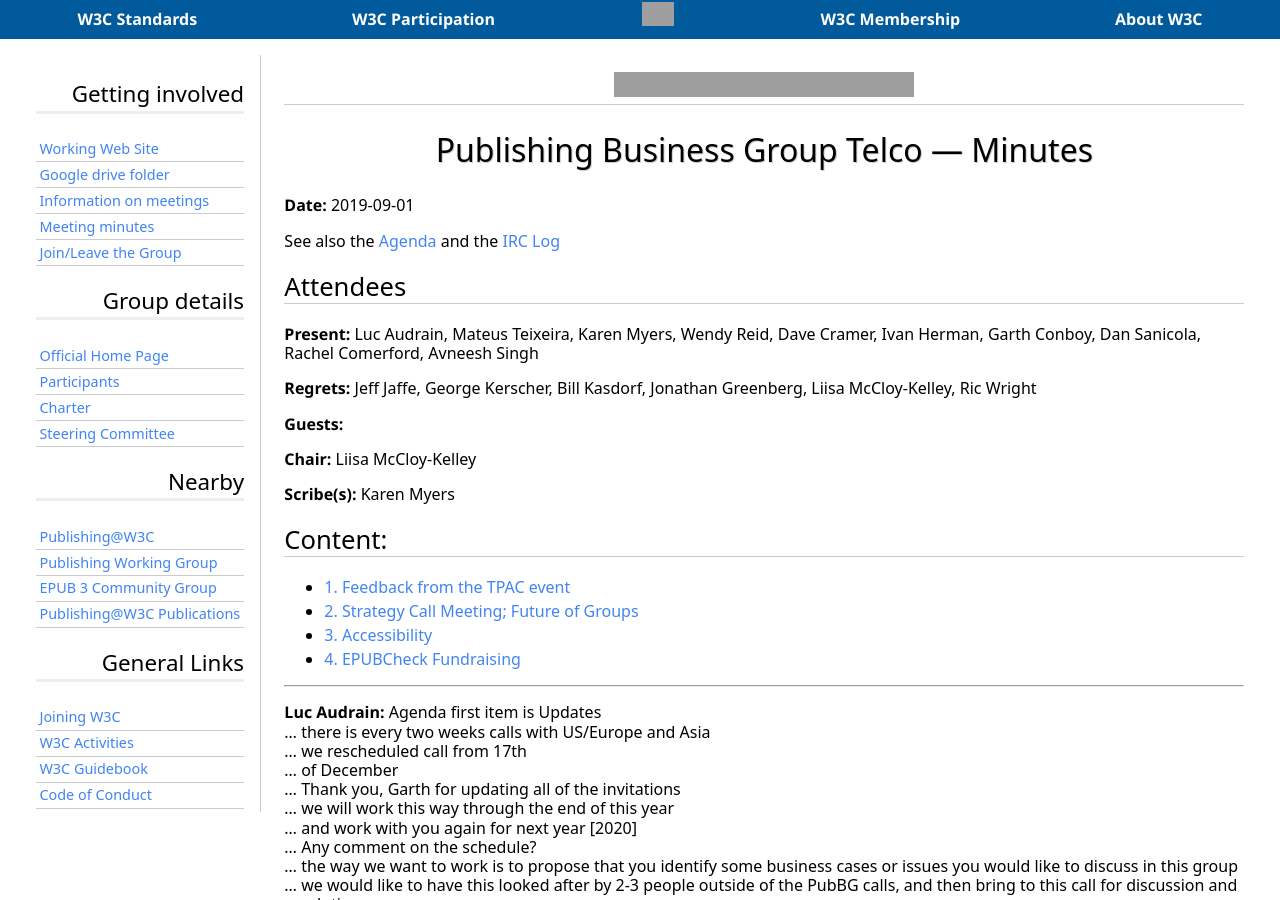
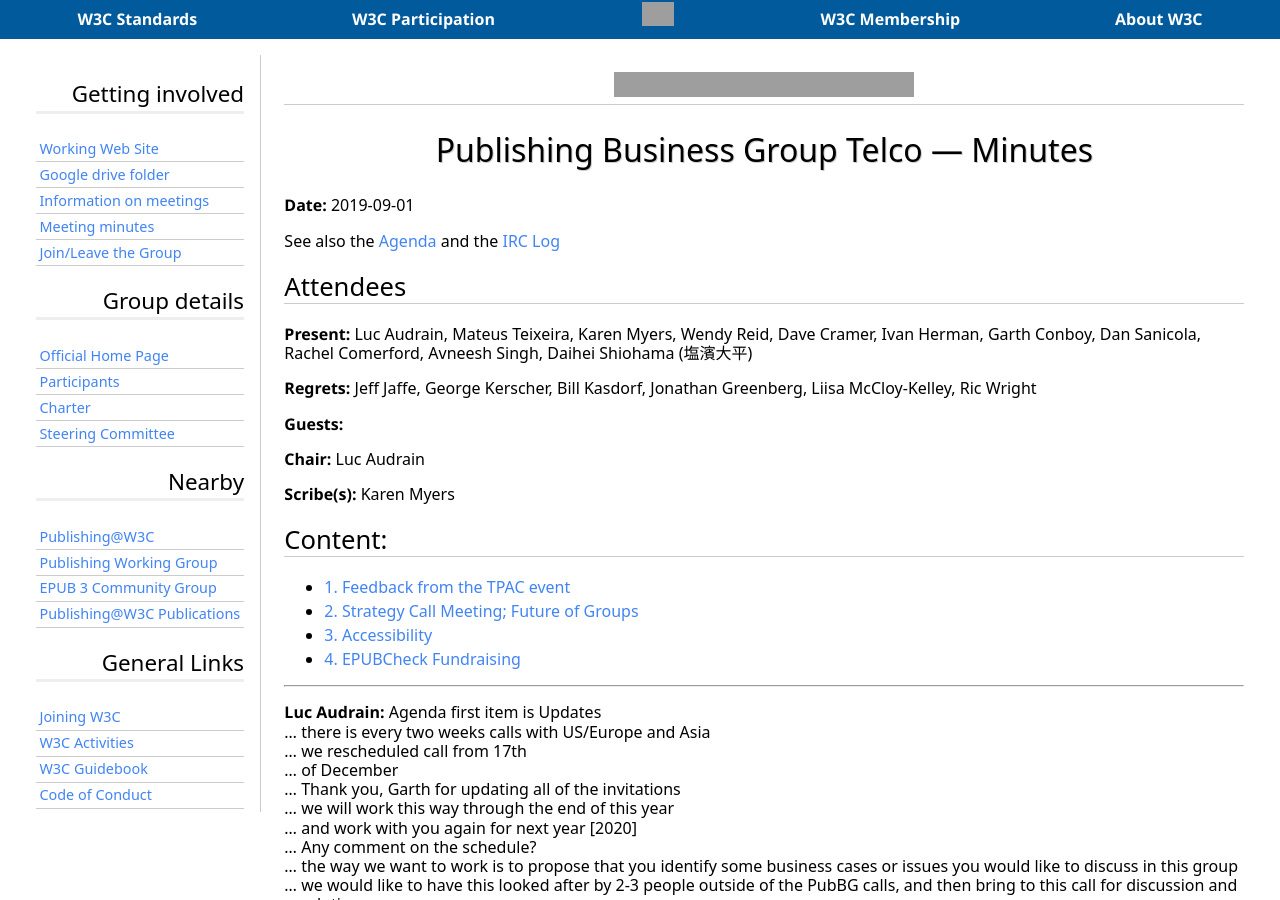
Before and after one commit to w3c/publ-bg, a Jekyll site: the page built from Meetings/Minutes/2019/2019-10-01-pbg.md, in a window 1280 px wide and 900 px high. Built offline with Jekyll 4.4.1, drawn with Linux system fonts in a browser that asks for light colours; some web fonts are replaced; grey boxes are pictures that could not be loaded.

Commit message:
Added Daihei

```diff
--- a/Meetings/Minutes/2019/2019-10-01-pbg.md
+++ b/Meetings/Minutes/2019/2019-10-01-pbg.md
@@ -93,13 +93,13 @@ See also the [Agenda](https://lists.w3.org/Archives/Public/public-publishingbg/2
 
 ## Attendees
 {: .no_toc}
-**Present:** Luc Audrain, Mateus Teixeira, Karen Myers, Wendy Reid, Dave Cramer, Ivan Herman, Garth Conboy, Dan Sanicola, Rachel Comerford, Avneesh Singh
+**Present:** Luc Audrain, Mateus Teixeira, Karen Myers, Wendy Reid, Dave Cramer, Ivan Herman, Garth Conboy, Dan Sanicola, Rachel Comerford, Avneesh Singh, Daihei Shiohama (塩濱大平)
 
 **Regrets:** Jeff Jaffe, George Kerscher, Bill Kasdorf, Jonathan Greenberg, Liisa McCloy-Kelley, Ric Wright
 
 **Guests:**
 
-**Chair:** Liisa McCloy-Kelley
+**Chair:** Luc Audrain
 
 **Scribe(s):** Karen Myers
 
```
